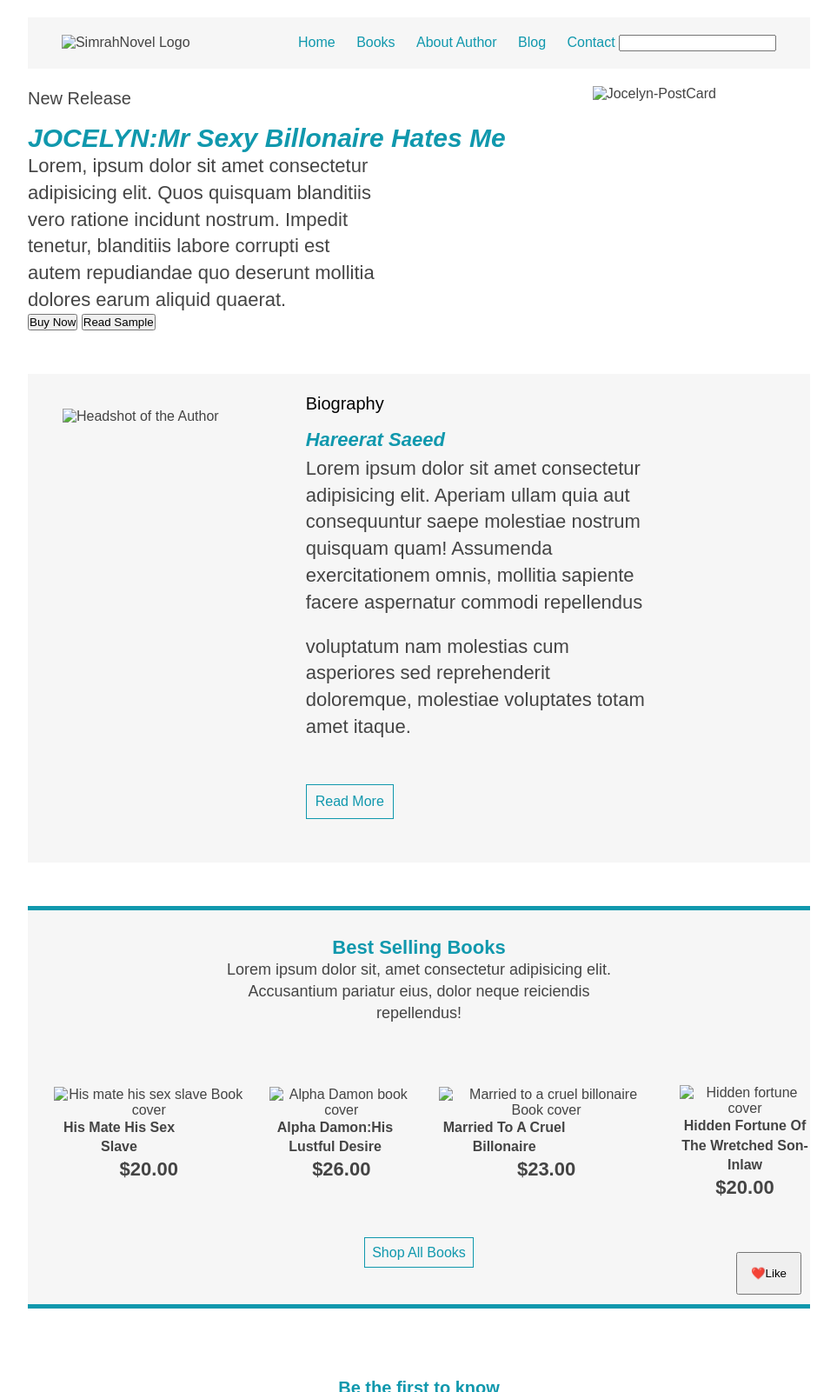
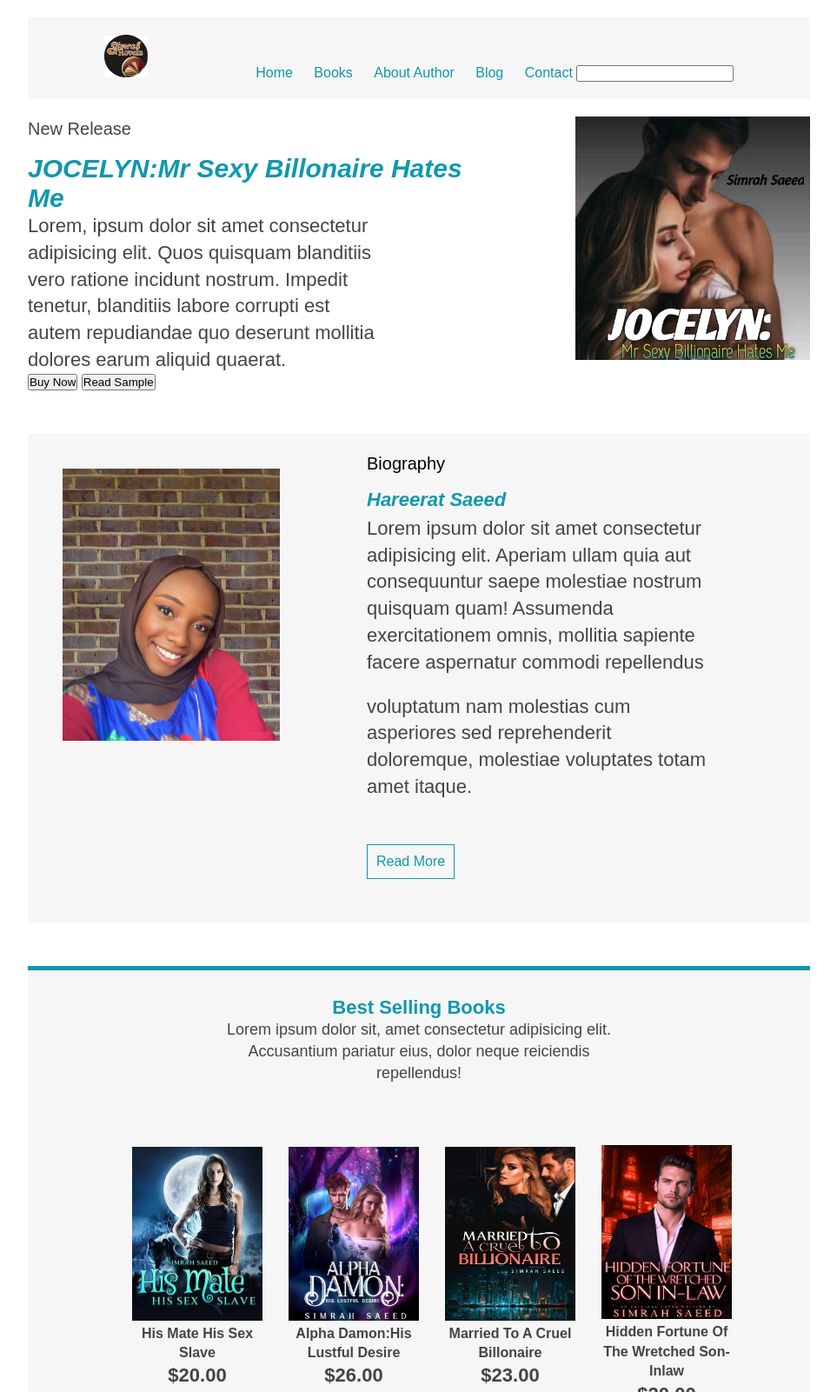
Before and after one commit to Sammy-blaq/Simrah-Novel, a plain HTML site: page index.html in a window 1280 px wide. Shown: the top 1601 px of the page at 87% size, without its empty margins (158-1121 px from the left). Drawn offline with Linux system fonts and the light colour scheme.

Commit message:
index.html

```diff
--- a/index.html
+++ b/index.html
@@ -11,7 +11,7 @@
       <header class="main-header">
         <nav>
           <img
-            src="img/SimrahNovel.jpg"
+            src="SimrahNovel.jpg"
             alt="SimrahNovel Logo"
             width="50"
             class="logo"
@@ -44,7 +44,7 @@
 
           <section class="Jocelyn-img">
             <img
-              src="img/Jocelyn.jpg"
+              src="Jocelyn.jpg"
               alt="Jocelyn-PostCard"
               width="270"
               height="280"
@@ -54,7 +54,7 @@
 
         <section id="Author">
           <div class="Author-img">
-            <img src="img/Hareerah.jpg" alt="Headshot of the Author" />
+            <img src="Hareerah.jpg" alt="Headshot of the Author" />
           </div>
           <div class="biography">
             <p class="text">Biography</p>
@@ -83,7 +83,7 @@
         <section class="book-cover">
           <div>
             <img
-              src="img/His mate.jpg"
+              src="His mate.jpg"
               alt="His mate his sex slave Book cover"
               width="150"
               height="200"
@@ -94,7 +94,7 @@
 
           <div>
             <img
-              src="img/Alpha Damon.jpg"
+              src="Alpha Damon.jpg"
               alt="Alpha Damon book cover"
               width="150"
               height="200"
@@ -105,7 +105,7 @@
 
           <div>
             <img
-              src="img/Married to a cruel billonaire.jpg"
+              src="Married to a cruel billonaire.jpg"
               alt="Married to a cruel billonaire Book cover"
               width="150"
               height="200"
@@ -115,7 +115,7 @@
           </div>
           <div>
             <img
-              src="img/Hidden fortune of wretched son-inlaw.jpg"
+              src="Hidden fortune of wretched son-inlaw.jpg"
               alt="Hidden fortune cover"
               width="150"
               height="200"
```
